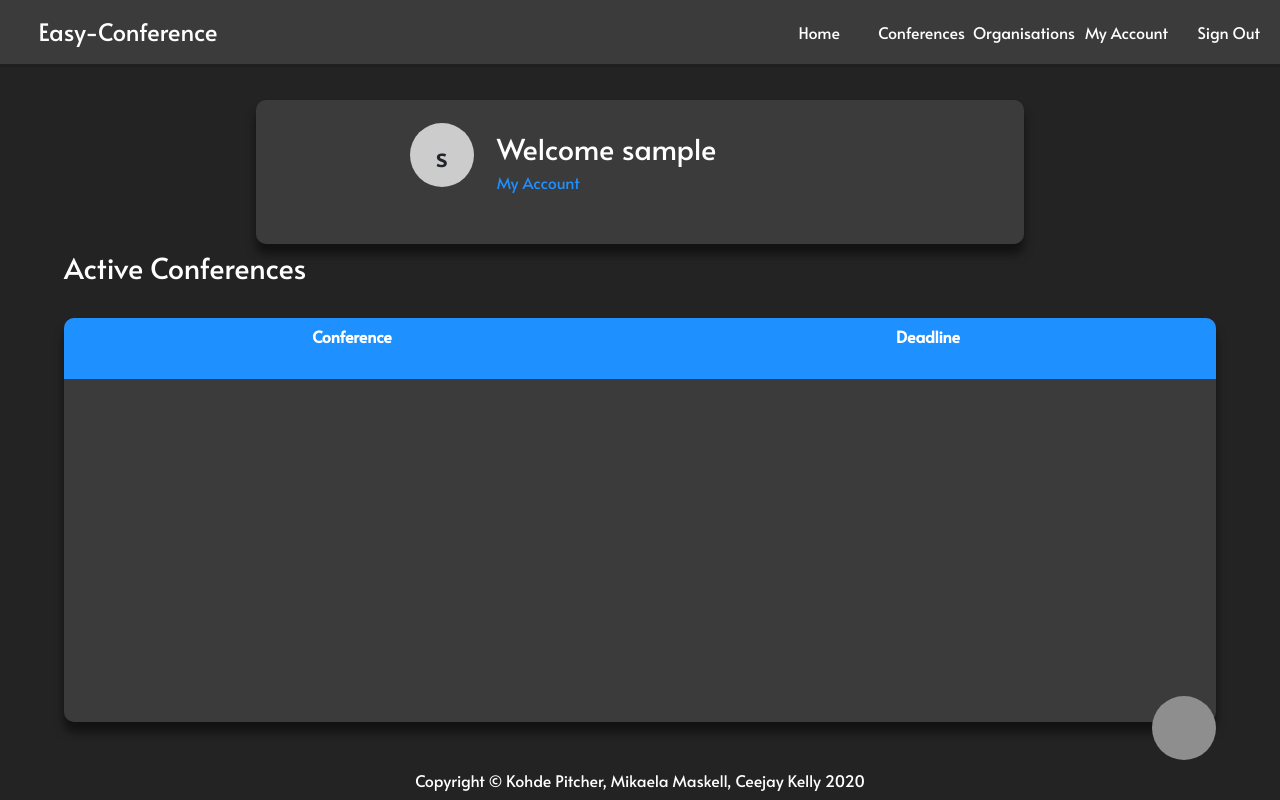
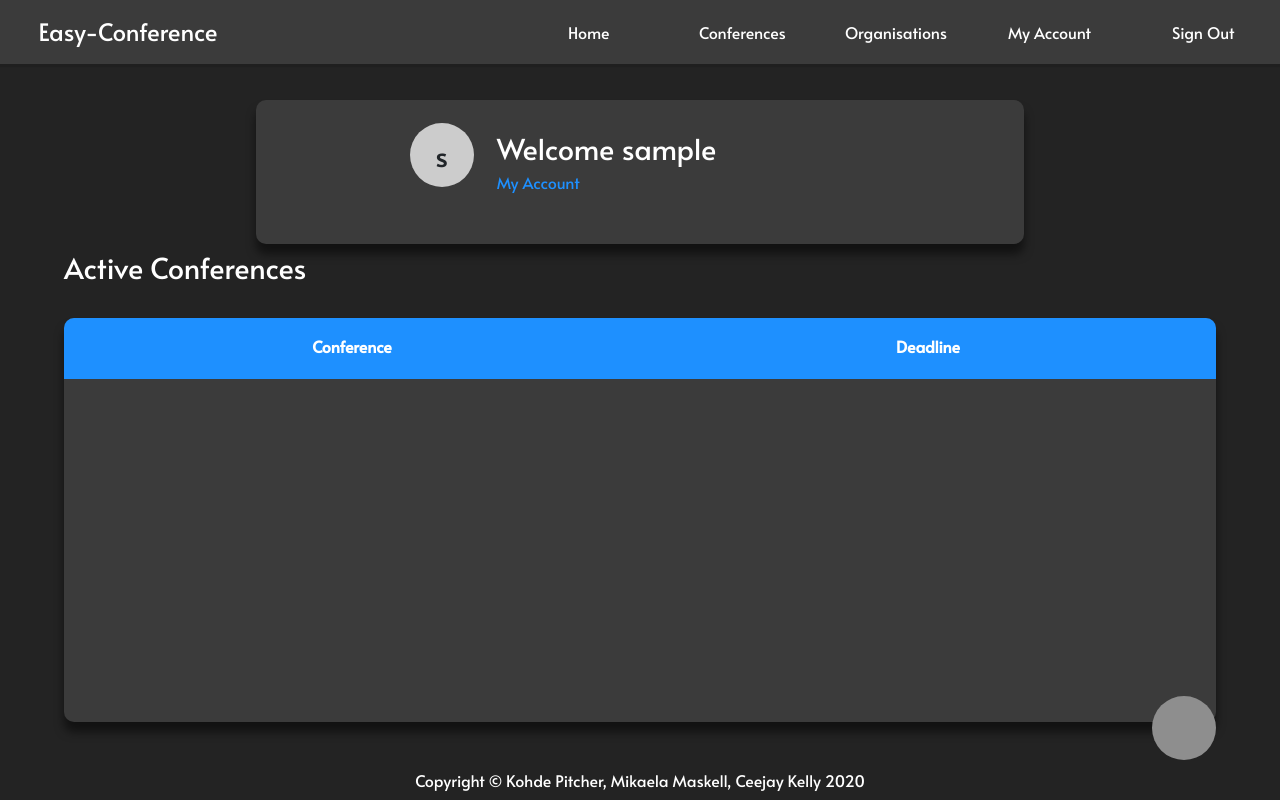
Before and after one commit to Kohdepitcher/Easy-Conference-System, a plain HTML site: page front-end/admin-home.html in a window 1280 px wide. Drawn offline with nearby package versions, Linux system fonts and the light colour scheme; no server answers; sample sign-in values are in the browser's storage; grey boxes are pictures that could not be loaded.

Commit message:
Changes to visual aspects of the project

```diff
--- a/front-end/functions/assigning-sessions.js
+++ b/front-end/functions/assigning-sessions.js
@@ -106,6 +106,8 @@ function addPresentationsToSessions(sessions, presentations) {
         // Create a new session
         // Fill the session with the rest of the presentations in the sessionlessPresentations array
         // If the new session presentations length grows bigger than 6, make a new session, repeat
+
+        console.log(sessionlessPresentations)
     }
 
     console.log(sessionlessPresentations)
--- a/front-end/styles/home.css
+++ b/front-end/styles/home.css
@@ -140,7 +140,7 @@
 }
 
 .current-groupings-headers .indiv-header {
-    line-height: 4.68vh;
+    line-height: 7vh;
 }
 
 .current-groupings-text {
--- a/front-end/styles/style.css
+++ b/front-end/styles/style.css
@@ -27,16 +27,16 @@
 .menu-buttons-box {
     display: flex;
     flex-direction: row;
-    width: 40%;
+    width: 60%;
     height: 100%;
     order: 2;
-    margin-left: 40%;
+    margin-left: 20%;
     color: white;
 }
 
 .menu-button {
     flex-grow: 1;
-    width: 25%;
+    width: 20%;
     /* font-size: 130%; */
     font-size: 100%;
     text-align: center;
```
